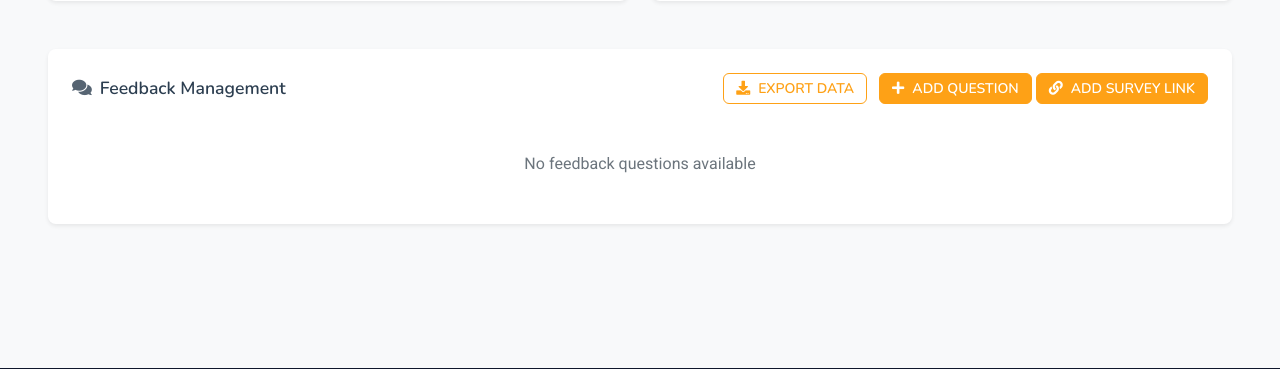
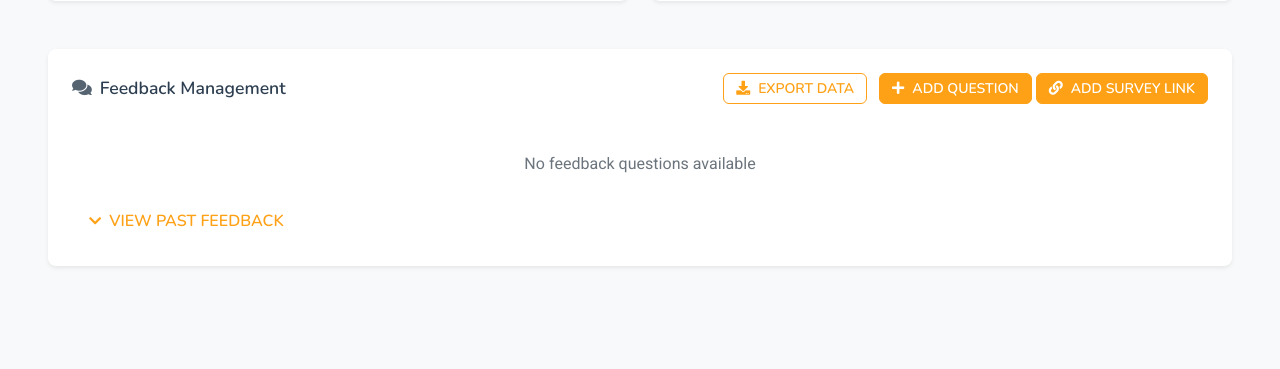
Before and after one commit to cathymonkey/Colby-Dining-App, a Flask app: template templates/admindashboard.html in a window 1280 px wide. Shown: the part 1519-1888 px from the top of the page. Run offline with Flask 3, Linux system fonts and the light colour scheme; the template is opened without the code that fills it, so the values that code supplies are empty; some libraries are stand-ins or nearby versions.

Commit message:
Add a foldable past feedback

```diff
--- a/templates/admindashboard.html
+++ b/templates/admindashboard.html
@@ -172,6 +172,19 @@
                         </div>
                         <div id="feedbackList" class="list-group">
                             <!-- Feedback items populated by JavaScript -->
+                        </div>
+
+                         <!-- Collapsible Past Feedback Section -->
+                        <div>
+                            <button class="btn btn-link text-decoration-none" data-bs-toggle="collapse" data-bs-target="#pastFeedback" aria-expanded="false" aria-controls="pastFeedback">
+                                <i class="fas fa-chevron-down me-2"></i>View Past Feedback
+                            </button>
+
+                            <div id="pastFeedback" class="collapse mt-3">
+                                <div class="list-group">
+                                    <!-- More feedback items can be dynamically added via JavaScript -->
+                                </div>
+                            </div>
                         </div>
                     </div>
                 </div>
```
Also changed, not shown: instance/mydatabase.db.
